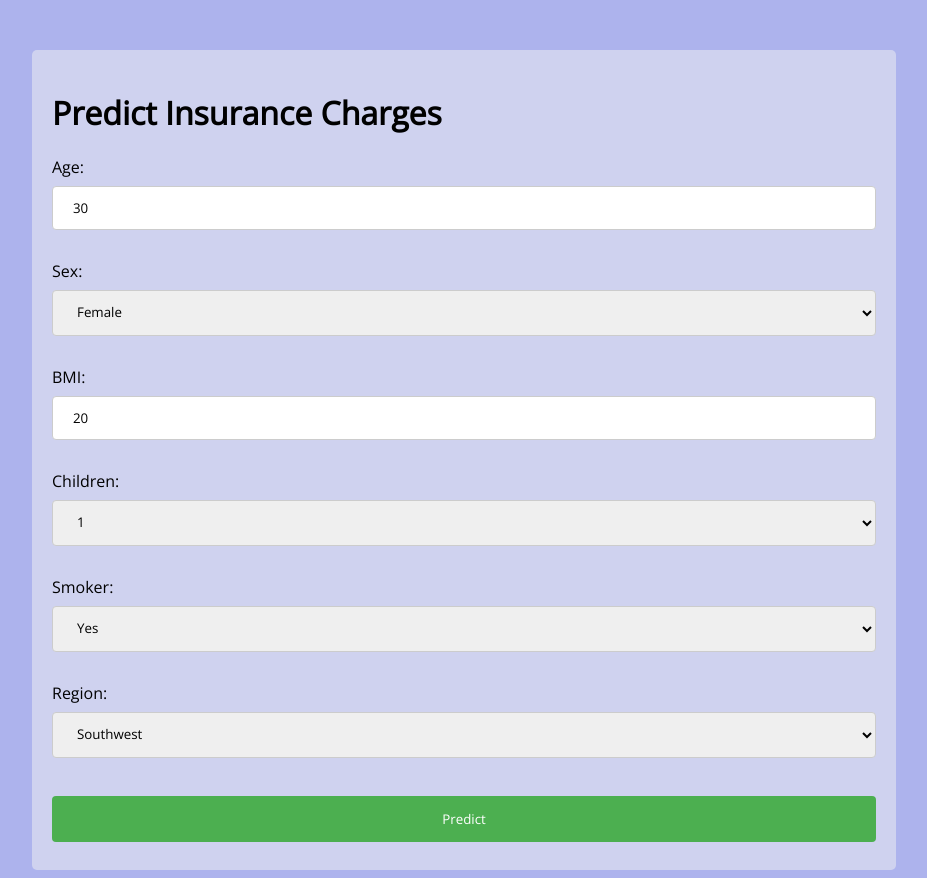
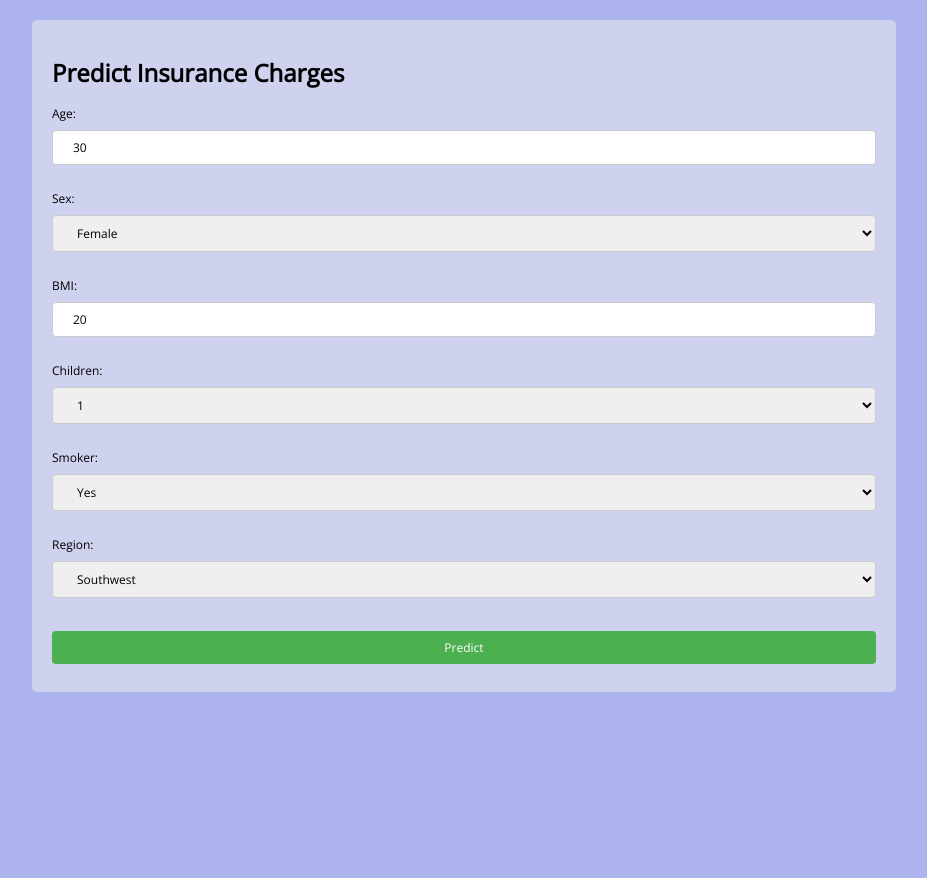
Before and after one commit to matthew-chong/cicd-workflow, a Flask app: page / in a window 1280 px wide. Shown: the whole page, without its empty margins (176-1103 px from the left). After the commit the page ends 692 px from the top, so only its background shows below. Run offline with Flask 3, Linux system fonts and the light colour scheme.

Commit message:
Page Styling: Reduce font sizes for readability

```diff
--- a/src/static/css/style.css
+++ b/src/static/css/style.css
@@ -4,11 +4,13 @@ body {
     /* Source: https://fonts.google.com/specimen/Open+Sans */
     font-family: 'Open Sans', sans-serif;
     background: #adb3ed;
+    font-size: 12px;
 }
 
 input, select {
     /* Reference: https://stackoverflow.com/a/6080482 */
     font-family: inherit;
+    font-size: inherit;
 }
 
 
@@ -19,7 +21,7 @@ input, select {
 
 input[type=text], select {
     width: 100%;
-    padding: 12px 20px;
+    padding: 8px 20px;
     margin: 8px 0;
     display: inline-block;
     border: 1px solid #ccc;
@@ -31,7 +33,7 @@ input[type=submit] {
     width: 100%;
     background-color: #4CAF50;
     color: white;
-    padding: 14px 20px;
+    padding: 8px 20px;
     margin: 8px 0;
     border: none;
     border-radius: 4px;
@@ -46,7 +48,7 @@ div {
     border-radius: 5px;
     padding: 20px;
     /* add margins to reduce box width */
-    margin-top: 50px;
+    margin-top: 20px;
     margin-left: 200px;
     margin-right: 200px;
     /* add 50% transparency for styling */
--- a/src/templates/index.html
+++ b/src/templates/index.html
@@ -32,14 +32,14 @@
                 <option value="5">5 or more</option>
             </select><br><br>
 
-            <label for="smoker">Smoker:</label>
+            <label for="smoker">Smoker:</label><br>
             <select name="smoker" id="smoker">
                 <option value=""></option>
                 <option value="yes" selected="selected">Yes</option>
                 <option value="no">No</option>
             </select><br><br>
 
-            <label for="region">Region:</label>
+            <label for="region">Region:</label><br>
             <select name="region" id="region">
                 <option value=""></option>
                 <option value="southwest" selected="selected">Southwest</option>
```
